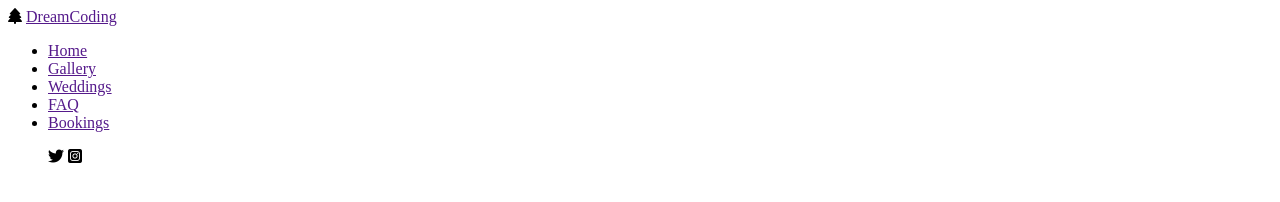
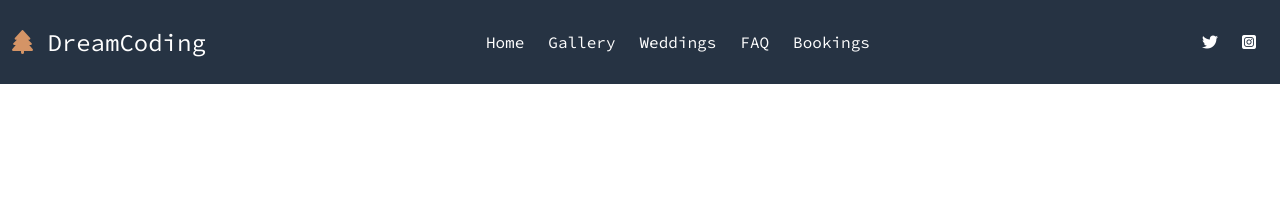
Before and after one commit to bykbyk0401/HTML_CSS_Practice, a plain HTML site: page nav_bar/index.html in a window 1280 px wide. Drawn offline with Linux system fonts and the light colour scheme.

Commit message:
feat: 기본 css 적용

```diff
--- a/nav_bar/index.html
+++ b/nav_bar/index.html
@@ -4,6 +4,7 @@
     <meta charset="UTF-8">
     <meta name="viewport" content="width=device-width, initial-scale=1.0">
     <link rel="stylesheet" href="style.css">
+    <link href="https://fonts.googleapis.com/css2?family=Source+Code+Pro:ital,wght@0,200..900;1,200..900&display=swap" rel="stylesheet">
     <title>Nav bar</title>
     <script src="https://kit.fontawesome.com/dc54b43422.js" crossorigin="anonymous"></script>
 </head>
@@ -23,9 +24,9 @@
 
         </ul>
 
-        <ul class="navbar__links">
-            <i class="fa-brands fa-twitter"></i>
-            <i class="fa-brands fa-square-instagram"></i>
+        <ul class="navbar__icons">
+            <li><i class="fa-brands fa-twitter"></i></li>
+            <li><i class="fa-brands fa-square-instagram"></i></li>
         </ul>
 
     </nav>
--- a/nav_bar/style.css
+++ b/nav_bar/style.css
@@ -0,0 +1,46 @@
+body {
+    margin: 0;
+    font-family: 'Source Code Pro';
+}
+
+a {
+    text-decoration: none;
+    color: white;
+}
+
+.navbar {
+    display: flex;
+    justify-content: space-between;
+    align-items: center;
+    background-color: #263343;
+    padding: 8px 12px;
+}
+
+.navbar__logo {
+    font-size: 24px;
+    color: white;
+}
+
+.navbar__logo i {
+    color: #d49466;
+}
+
+.navbar__menu {
+    display: flex;
+    list-style: none;
+    padding-left: 0;
+}
+
+.navbar__menu li {
+    padding: 8px 12px;
+}
+
+.navbar__icons {
+    list-style: none;
+    color: white;
+    display: flex;
+}
+
+.navbar__icons li {
+    padding: 8px 12px;
+}
```
